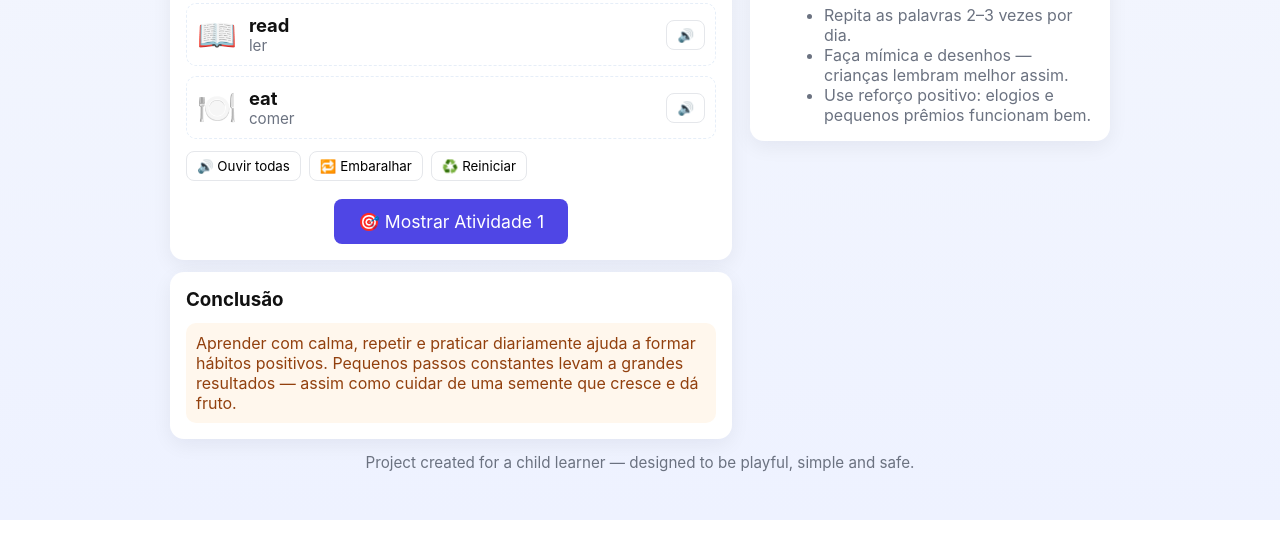
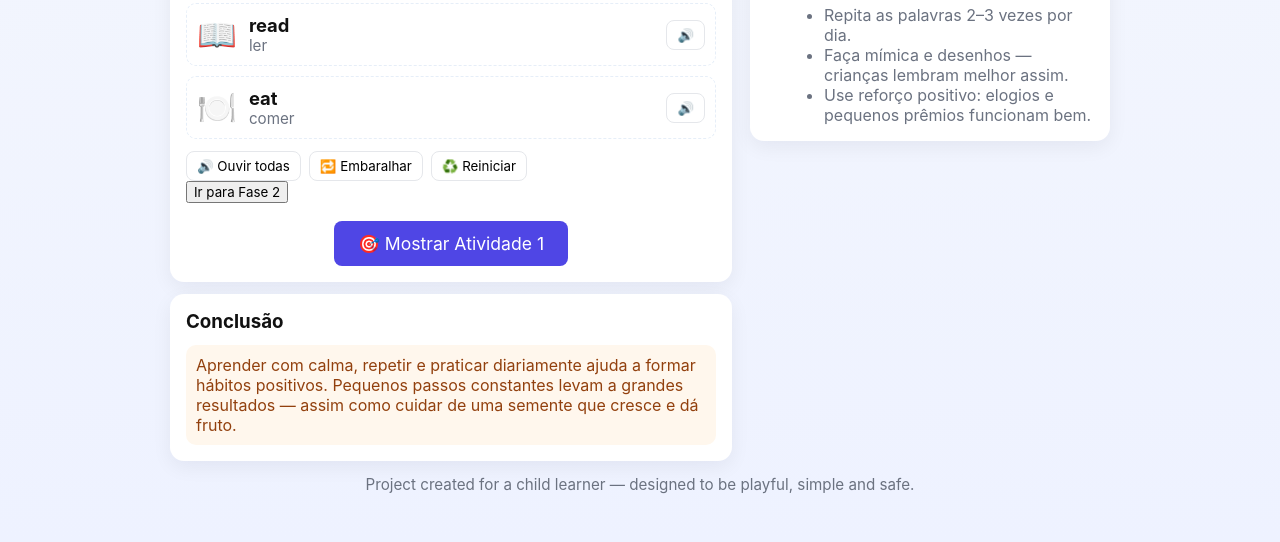
Before and after one commit to colpvalmir/ingles-junior, a plain HTML site: page index.html in a window 1280 px wide. Shown: the part 751-1293 px from the top of the page. Before the commit the page ends 1271 px from the top, so only its background shows below. Drawn offline with Linux system fonts and the light colour scheme.

Commit message:
Update index.html

```diff
--- a/index.html
+++ b/index.html
@@ -75,7 +75,9 @@
             <button id="shuffle" class="speak">🔁 Embaralhar</button>
             <button id="reset" class="speak">♻️ Reiniciar</button>
           </div>
-
+<button onclick="window.location.href='inglês fase 2.html'">
+  Ir para Fase 2
+</button>
           <div class="activity" id="activityArea" style="display: none;">
             <h3>Atividade 1 — Match (arraste até o desenho)</h3>
             <p style="margin:6px 0;color:var(--muted)">Arraste as palavras para a imagem correspondente.</p>
```
